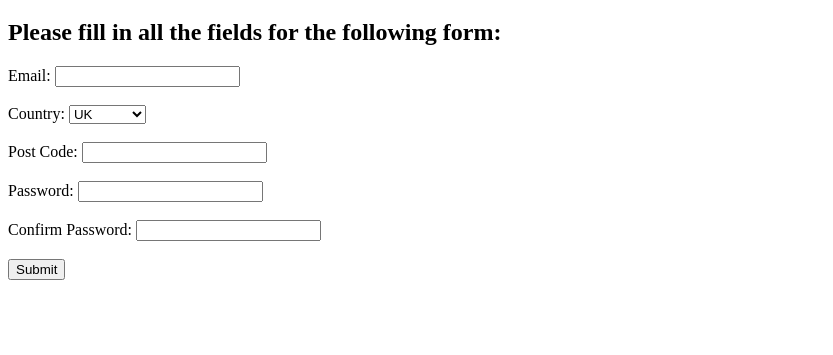
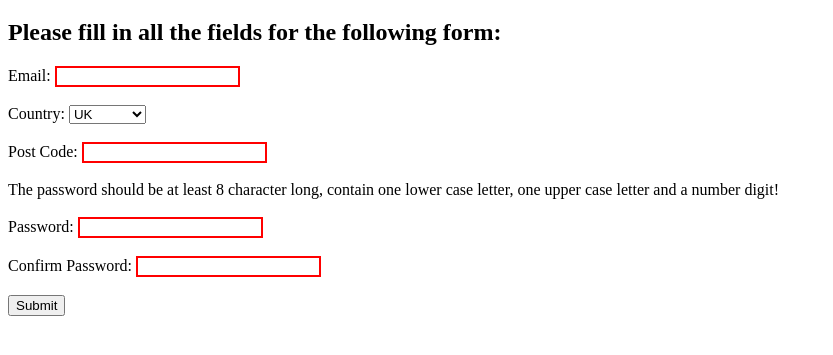
Before and after one commit to AlexErdei73/form-validation, a plain HTML site: page index.html in a window 1280 px wide. Shown: the part 61-416 px from the top of the page, without its empty margins (0-833 px from the left). Drawn offline with Linux system fonts and the light colour scheme.

Commit message:
add simple form validation

```diff
--- a/index.html
+++ b/index.html
@@ -4,16 +4,19 @@
         <title>Form Validation</title>
         <meta charset="UTF-8">
         <style>
+            input:invalid {
+                border: 2px solid red;
+            }
         </style>
     </head>
     <body>
         <h1>Form Validation Example</h1>
         <h2>Please fill in all the fields for the following form:</h2>
-        <form>
+        <form novalidate>
             <label for="email">Email:</label>
-            <input type="email" id="email"><br><br>
+            <input type="email" id="email" required><br><br>
             <laber for="country">Country:</laber>
-            <select id="country">
+            <select id="country" required>
                 <option>UK</option>
                 <option>Hungary</option>
                 <option>France</option>
@@ -21,12 +24,15 @@
                 <option>Polland</option>
             </select><br><br>
             <label for="postcode">Post Code:</label>
-            <input type="text" id="postcode"><br><br>
+            <input type="text" id="postcode" required><br><br>
+            <span>The password should be at least 8 character long, contain one lower case letter,
+                one upper case letter and a number digit!</span><br><br>
             <label for="password">Password:</label>
-            <input type="text" id="password"><br><br>
+            <input type="password" id="password" required pattern="^(?=.*[0-9])(?=.*[a-z])(?=.*[A-Z]).{8,32}$"><br><br>
             <label for="pswconfirm">Confirm Password:</label>
-            <input type="text" id="pswconfirm"><br><br>
+            <input type="password" id="pswconfirm" required pattern="^(?=.*[0-9])(?=.*[a-z])(?=.*[A-Z]).{8,32}$"><br><br>
             <button>Submit</button>
+            <script src="main.js"></script>
         </form>
     </body>
 </html>
```
